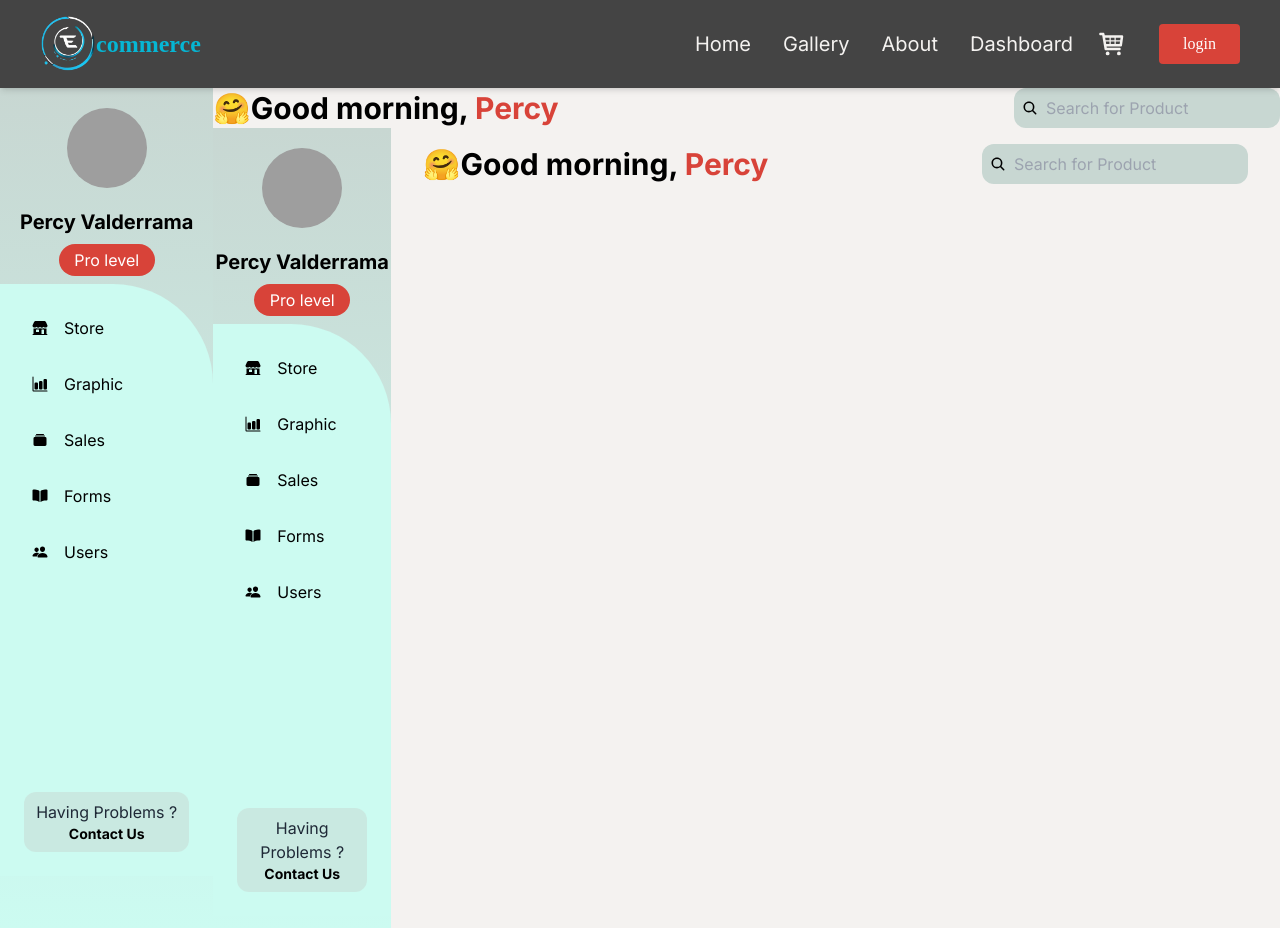
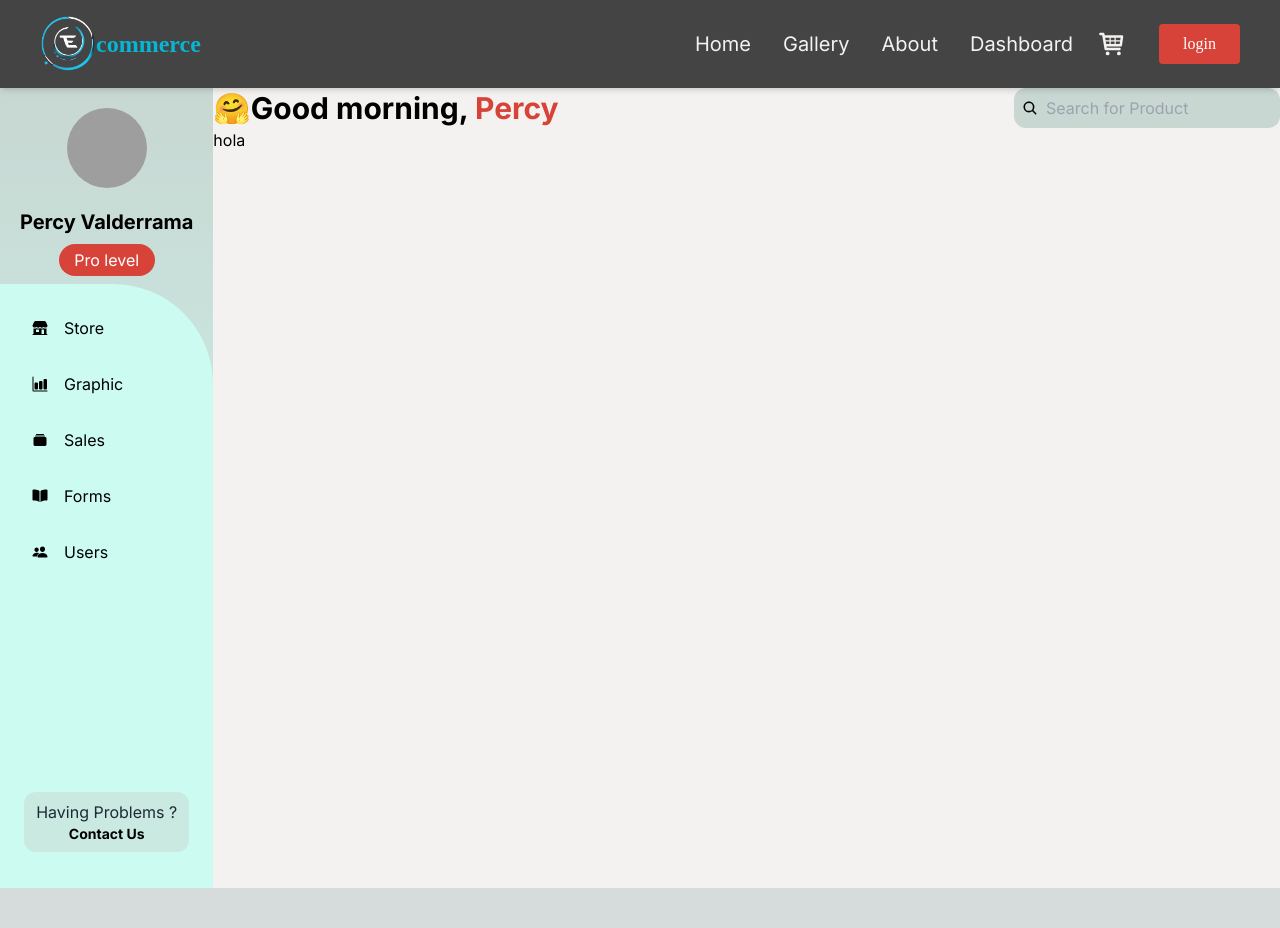
Before and after one commit to percylin33/gadget-galaxy, a Next.js app: page /dashboard in a window 1280 px wide. After the commit the page ends 888 px from the top, so only its background shows below. Built offline with nearby package versions, Linux system fonts and the light colour scheme; grey boxes are pictures that could not be loaded.

Commit message:
refactor-page-dash-move-at-layout

```diff
--- a/src/app/dashboard/page.tsx
+++ b/src/app/dashboard/page.tsx
@@ -6,11 +6,8 @@ import Link from "next/link"
 export default function dashboardPage() {
     return (
 
-      <div className=' grid  lg:grid-cols-4 xl:grid-cols-6 min-h-screen lg:h-[calc(100vh-4rem)] bg-gris'>
-        <Sidebar />
-        <main className="lg:col-span-3 xl:col-span-5  p-8 py-4">
-          <Header />
-        </main>
+      <div >
+        hola
       </div>
 
     )
```
